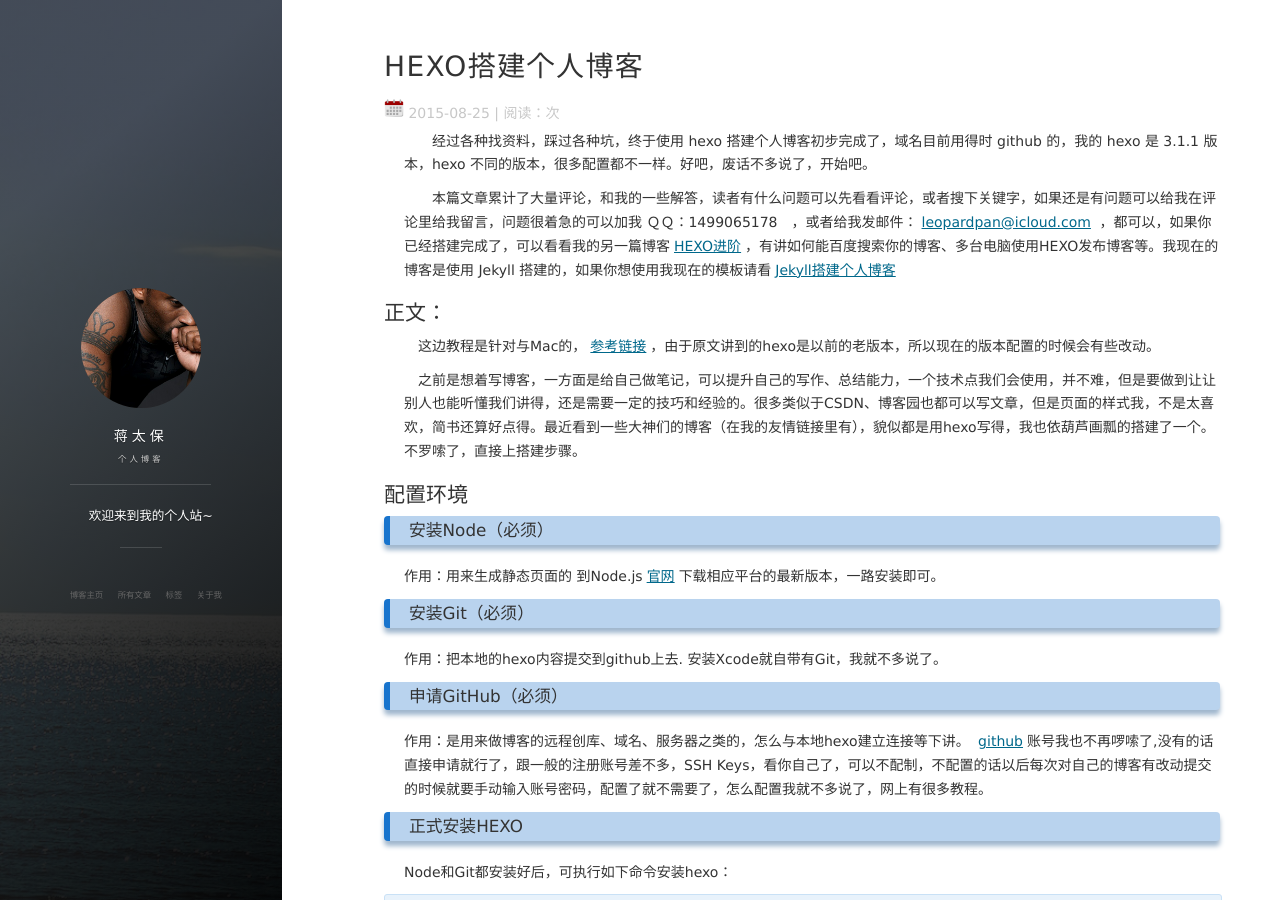
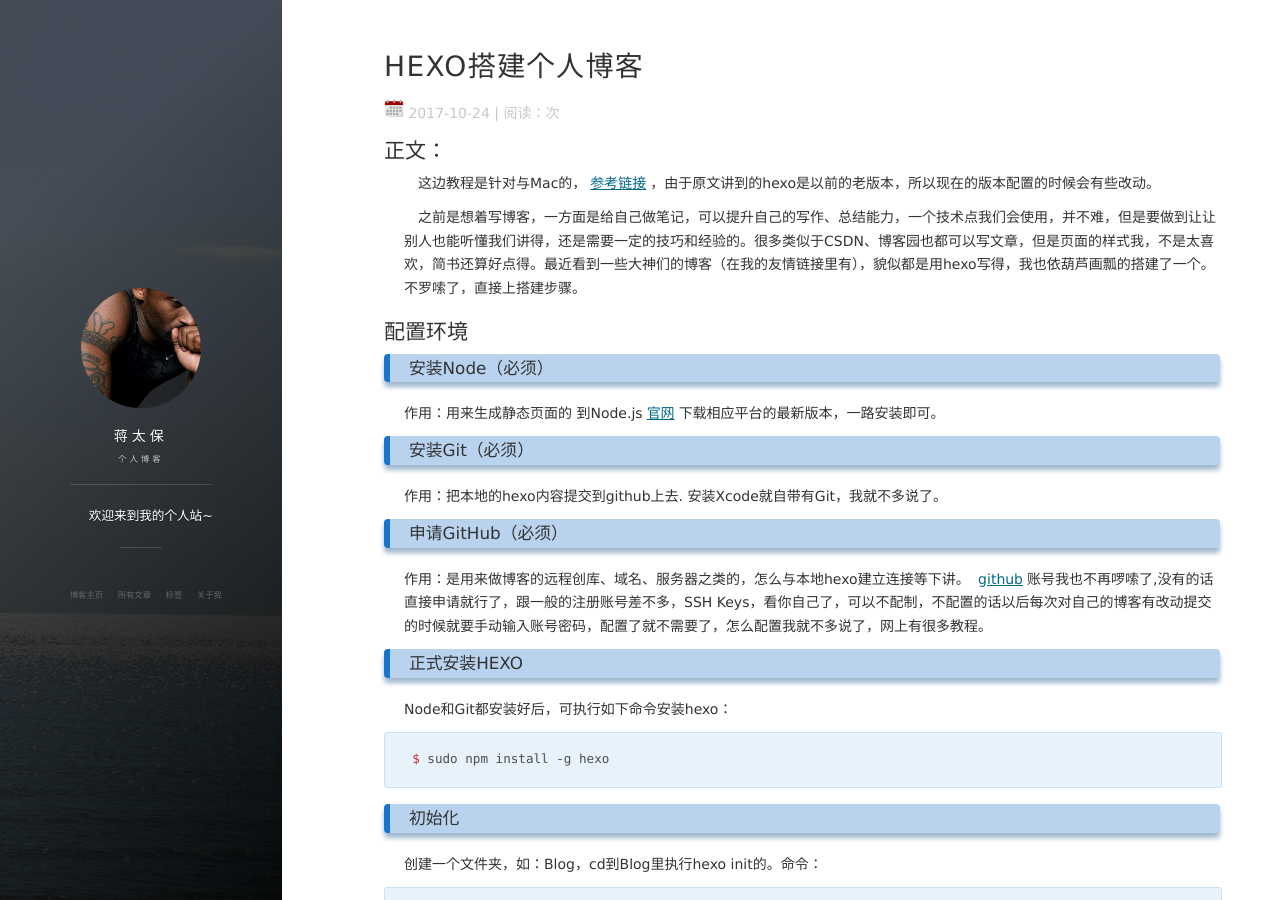
Before and after one commit to jian9ta1ba0/jtbadbb.github.io, a Jekyll site: the page built from _posts/2017-10-24-hexo-blog.md, in a window 1280 px wide and 900 px high. Built offline with Jekyll 4.4.1, drawn with Linux system fonts in a browser that asks for light colours; nearby versions of some CDN libraries; comment, search, counter and statistics services are not loaded; some of the changed text lies outside the part shown.

Commit message:
Update and rename 2015-08-25-HEXO搭建个人博客.md to 2017-10-24-hexo-blog.md

```diff
--- a/_posts/2015-08-25-HEXO搭建个人博客.md
+++ b/_posts/2017-10-24-hexo-blog.md
@@ -1,15 +1,10 @@
 ---
 layout: post
 title: "HEXO搭建个人博客"
-date: 2015-08-25
+date: 2017-10-24
 description: "HEXO配置，HEXO+Github，搭建自己的博客"
-tag: 博客
+tag: HEXO 工具
 ---
-
-　　经过各种找资料，踩过各种坑，终于使用 hexo 搭建个人博客初步完成了，域名目前用得时 github 的，我的 hexo 是 3.1.1 版本，hexo 不同的版本，很多配置都不一样。好吧，废话不多说了，开始吧。
-
-　　本篇文章累计了大量评论，和我的一些解答，读者有什么问题可以先看看评论，或者搜下关键字，如果还是有问题可以给我在评论里给我留言，问题很着急的可以加我 ＱＱ：1499065178　，或者给我发邮件：[leopardpan@icloud.com](mailto:leopardpan@icloud.com)  ，都可以，如果你已经搭建完成了，可以看看我的另一篇博客[HEXO进阶](http://baixin.io/2016/06/HEXO_Advanced/)，有讲如何能百度搜索你的博客、多台电脑使用HEXO发布博客等。我现在的博客是使用 Jekyll 搭建的，如果你想使用我现在的模板请看[Jekyll搭建个人博客](http://baixin.io/2016/10/jekyll_tutorials1/)
-
 
 ## 正文：
 　这边教程是针对与Mac的，[参考链接](http://ibruce.info/2013/11/22/hexo-your-blog/?utm_source=tuicool)，由于原文讲到的hexo是以前的老版本，所以现在的版本配置的时候会有些改动。
@@ -133,7 +128,7 @@ ERROR Plugin load failed: hexo-server
 
 	deploy:
 	  type: git
-	  repository: https://github.com/leopardpan/leopardpan.github.io.git
+	  repository: https://github.com/jtbadbb/jtbadbb.github.io.git
 	  branch: master
 
 执行如下命令才能使用git部署
@@ -146,7 +141,7 @@ ERROR Plugin load failed: hexo-server
 
 	hexo deploy
 
-　然后再浏览器中输入[http://leopardpan.github.io/](http://leopardpan.github.io/)就行了，我的 github 的账户叫 leopardpan ,把这个改成你 github 的账户名就行了
+　然后再浏览器中输入[http://jtbadbb.github.io/](http://leopardpan.github.io/)就行了，我的 github 的账户叫 jtbadbb ,把这个改成你 github 的账户名就行了
 
 ### 部署步骤
 
@@ -196,4 +191,4 @@ Markdown语法参考链接: [作业部落](https://www.zybuluo.com/mdeditor)
 
 <p> </p>
 
-转载请注明原地址，潘柏信的博客：[http://leopardpan.github.io](http://leopardpan.github.io) 谢谢！
+转载自(http://leopardpan.github.io)
```
